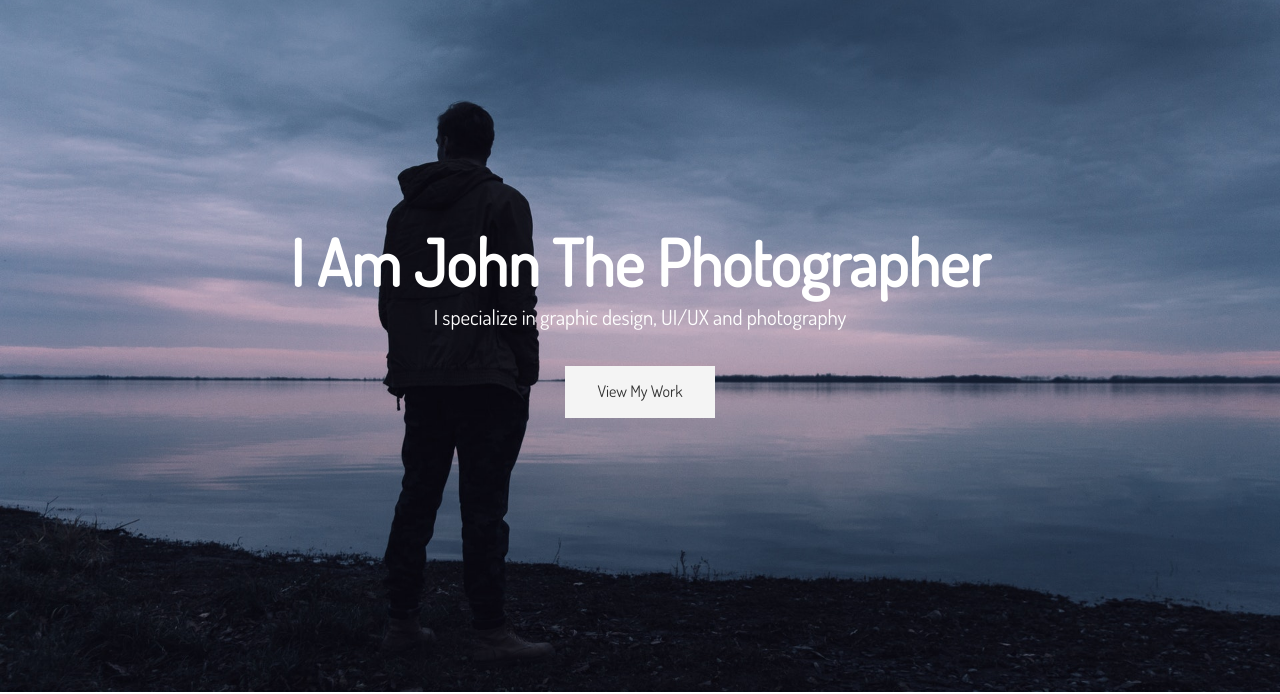
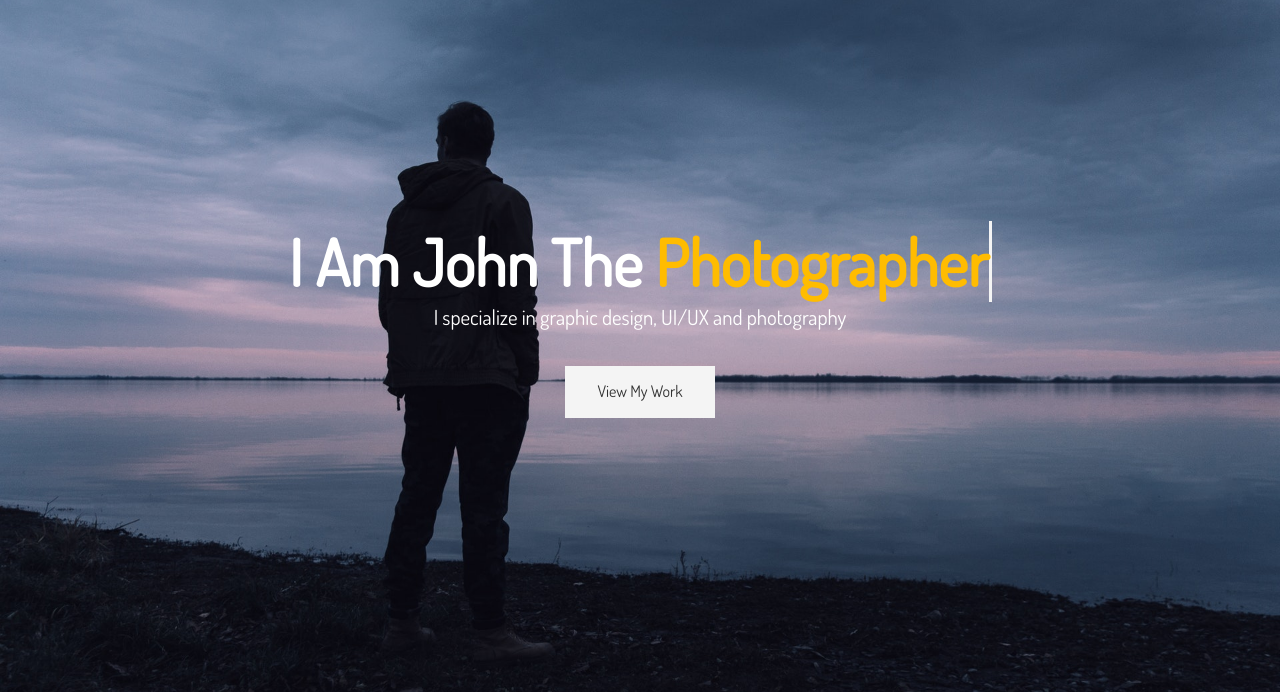
Before and after one commit to pjblitz86/Portfolio-Website-with-Sass, a website: page dist/index.html in a window 1280 px wide. Shown: the part 108-802 px from the top of the page. Drawn offline with Linux system fonts and the light colour scheme.

Commit message:
home page add cursor for typed text

```diff
--- a/scss/main.scss
+++ b/scss/main.scss
@@ -83,6 +83,13 @@ img {
       h1 {
         font-size: 4rem;
         line-height: 1.2;
+      }
+
+      .txt-type {
+        color: $main-color;
+        .txt {
+          border-right: 0.2rem solid $light-color;
+        }
       }
     }
   }
```
Also changed, not shown: dist/css/main.css, dist/index.html.
